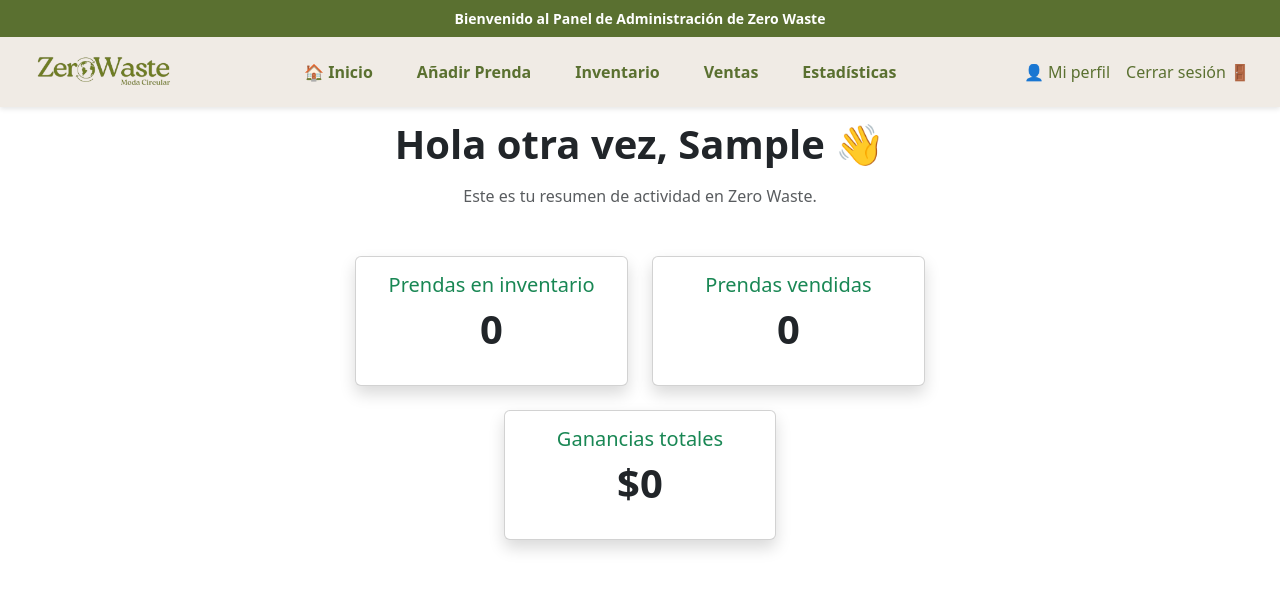
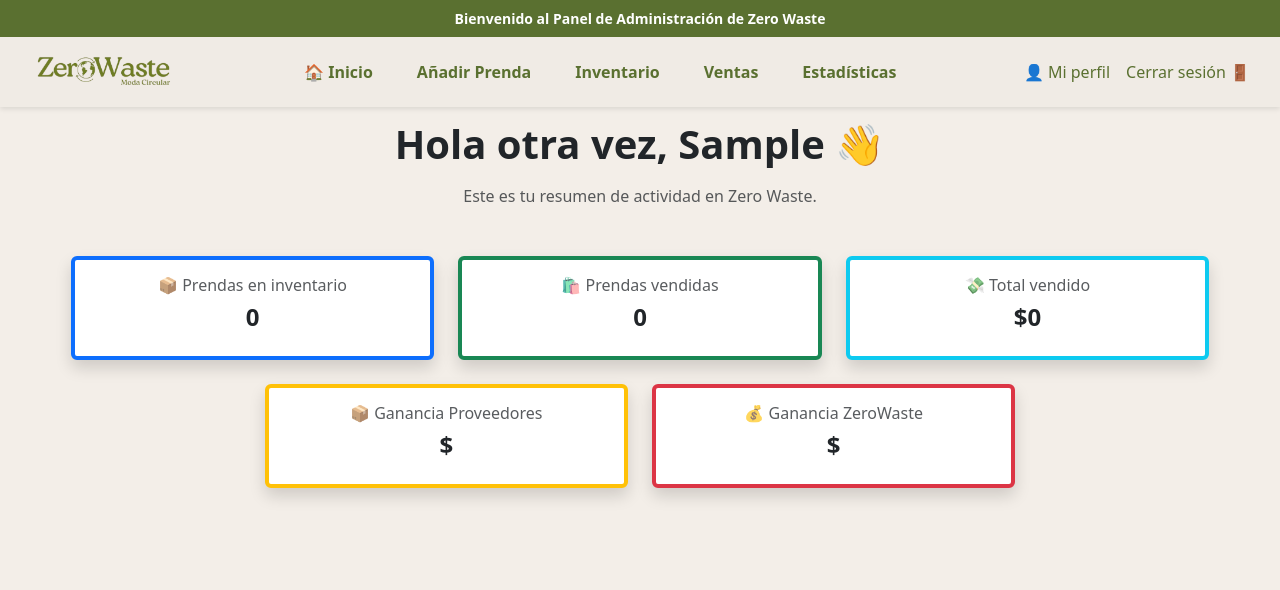
Before and after one commit to JJRodriguezz/ZeroWaste, a Django app: page /admin-dashboard/ in a window 1280 px wide. Shown: the top 590 px of the page. Run offline with Django 5.2, Linux system fonts and the light colour scheme; the visitor is signed in with stand-in values (Sample User, id 1); data that the repository does not hold is empty.

Commit message:
agregue estadisticas nuevas a la homepage y corregi las que estaban antes

```diff
--- a/inventory/templates/admin_dashboard.html
+++ b/inventory/templates/admin_dashboard.html
@@ -1,4 +1,4 @@
-{% load static %}
+{% load static humanize %}
 <!DOCTYPE html>
 <html lang="es">
 <head>
@@ -6,6 +6,13 @@
     <title>Panel de Administración | Zero Waste</title>
     <link rel="stylesheet" href="{% static 'inventory/css/admin_dashboard.css' %}">
     <link href="https://cdn.jsdelivr.net/npm/bootstrap@5.3.0/dist/css/bootstrap.min.css" rel="stylesheet">
+    <style>
+
+        body {
+            background-color: #f3eee8;
+        }
+
+    </style>
 </head>
 <body>
 
@@ -17,31 +24,48 @@
     <p class="text-muted mb-5">Este es tu resumen de actividad en Zero Waste.</p>
 
     <div class="row justify-content-center g-4">
-        <div class="col-md-5">
-            <div class="card shadow h-100">
+    <div class="col-md-5 col-lg-4">
+        <div class="card shadow h-100 border-start border-primary border-4">
             <div class="card-body">
-                    <h5 class="card-title text-success">Prendas en inventario</h5>
-                    <p class="display-6 fw-bold">{{ prendas_disponibles }}</p>
+                <h6 class="text-muted">📦 Prendas en inventario</h6>
+                <h4 class="fw-bold">{{ prendas_disponibles }}</h4>
             </div>
         </div>
     </div>
-        <div class="col-md-5">
-            <div class="card shadow h-100">
+    <div class="col-md-5 col-lg-4">
+        <div class="card shadow h-100 border-start border-success border-4">
             <div class="card-body">
-                    <h5 class="card-title text-success">Prendas vendidas</h5>
-                    <p class="display-6 fw-bold">{{ prendas_vendidas }}</p>
+                <h6 class="text-muted">🛍️ Prendas vendidas</h6>
+                <h4 class="fw-bold">{{ prendas_vendidas }}</h4>
             </div>
         </div>
     </div>
-        <div class="col-md-5">
-            <div class="card shadow h-200">
+    <div class="col-md-5 col-lg-4">
+        <div class="card shadow h-100 border-start border-info border-4">
             <div class="card-body">
-                    <h5 class="card-title text-success">Ganancias totales</h5>
-                    <p class="display-6 fw-bold">${{ total_ventas|floatformat:0 }}</p>
+                <h6 class="text-muted">💸 Total vendido</h6>
+                <h4 class="fw-bold">${{ total_ventas|floatformat:0|intcomma }}</h4>
+            </div>
+        </div>
+    </div>
+    <div class="col-md-5 col-lg-4">
+        <div class="card shadow h-100 border-start border-warning border-4">
+            <div class="card-body">
+                <h6 class="text-muted">📦 Ganancia Proveedores</h6>
+                <h4 class="fw-bold">${{ total_inversion|floatformat:0|intcomma }}</h4>
+            </div>
+        </div>
+    </div>
+    <div class="col-md-5 col-lg-4">
+        <div class="card shadow h-100 border-start border-danger border-4">
+            <div class="card-body">
+                <h6 class="text-muted">💰 Ganancia ZeroWaste</h6>
+                <h4 class="fw-bold">${{ ganancias_zero_waste|floatformat:0|intcomma }}</h4>
             </div>
         </div>
     </div>
 </div>
+
 </main>
 
 </body>
```
Lines whose indentation alone changed are shown as unchanged.
